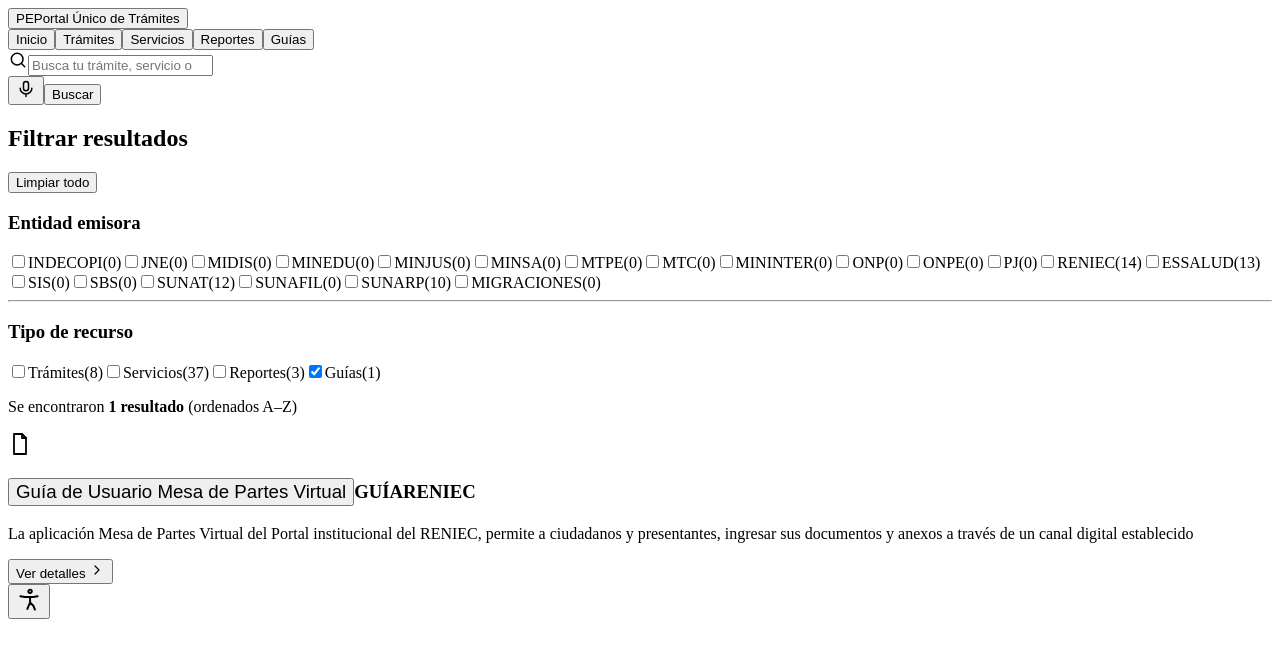
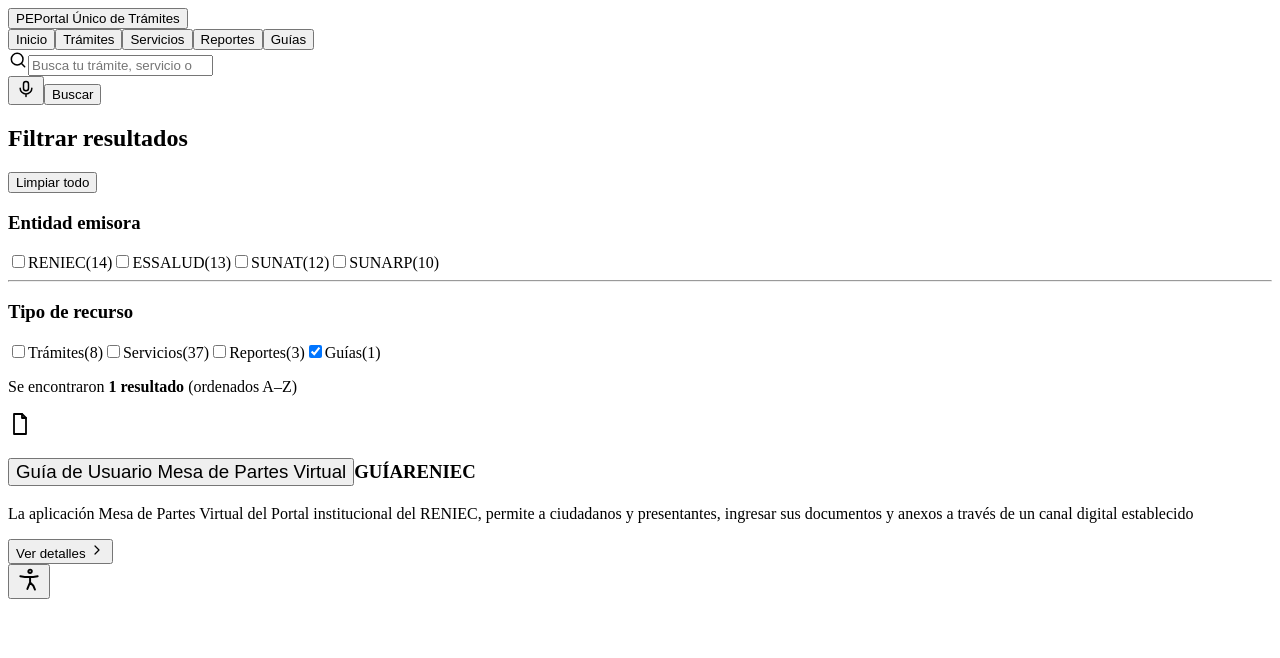
Before and after one commit to ThiKeiW/Portal-Tramites-Centralizados, a React (Vite) app in the folder frontend/: page / in a window 1280 px wide. Both pictures are taken after a click on the button 1042 px from the left and 272 px from the top of the page. Shown: the top 658 px of the page. Built offline with nearby package versions, Linux system fonts and the light colour scheme; the HTML template or start-up script is replaced by a standard one.

Commit message:
fix(frontend): ocultar entidades sin tramites en filtros y miga con categoria del recurso

```diff
--- a/frontend/src/App.jsx
+++ b/frontend/src/App.jsx
@@ -58,7 +58,7 @@
       {vista.nombre === 'detalle' && (
         <Detalle
           id={vista.id}
-          onVolver={() => irResultados('')}
+          onVolver={(tipo) => irResultados('', tipo ?? null, null)}
           onAbrirDetalle={irDetalle}
           onInicio={irInicio}
         />
--- a/frontend/src/pages/Detalle.jsx
+++ b/frontend/src/pages/Detalle.jsx
@@ -1,9 +1,10 @@
-import { MODALIDAD_LABEL, TIPO_LABEL, TRAMITES, entidadPorSiglas, formatoCosto, requisitosDe } from '../data/placeholders';
+import { CATEGORIAS, MODALIDAD_LABEL, TIPO_LABEL, TRAMITES, entidadPorSiglas, formatoCosto, requisitosDe } from '../data/placeholders';
 import { Casa, ChevronDer, Escudo, Externo, Globo, Info, Tarjeta } from '../components/iconos';
 
 export default function Detalle({ id, onVolver, onAbrirDetalle, onInicio }) {
   const tramite = TRAMITES.find((t) => t.id === id) ?? TRAMITES[0];
   const entidad = entidadPorSiglas(tramite.entidad);
+  const categoria = CATEGORIAS.find((c) => c.id === tramite.tipo)?.nombre ?? 'Trámites';
   const relacionados = TRAMITES.filter((t) => t.id !== tramite.id && t.entidad === tramite.entidad).slice(0, 3);
   const relleno = relacionados.length < 3
     ? [...relacionados, ...TRAMITES.filter((t) => t.id !== tramite.id && t.entidad !== tramite.entidad)].slice(0, 3)
@@ -14,7 +15,7 @@
       <nav className="migas" aria-label="Migas de pan">
         <button className="btn-volver btn-volver-compacto" onClick={onInicio}><Casa size={16} /> Inicio</button>
         <ChevronDer size={14} />
-        <button onClick={onVolver}>Trámites</button>
+        <button onClick={() => onVolver(tramite.tipo)}>{categoria}</button>
         <ChevronDer size={14} />
         <strong aria-current="page">{tramite.nombre}</strong>
       </nav>
--- a/frontend/src/pages/Resultados.jsx
+++ b/frontend/src/pages/Resultados.jsx
@@ -91,7 +91,7 @@
 
           <div className="grupo-filtro">
             <h3>Entidad emisora</h3>
-            {ENTIDADES.map((e) => (
+            {ENTIDADES.filter((e) => (conteos[e.siglas] ?? 0) > 0).map((e) => (
               <label key={e.siglas} className="opcion">
                 <input
                   type="checkbox"
```
